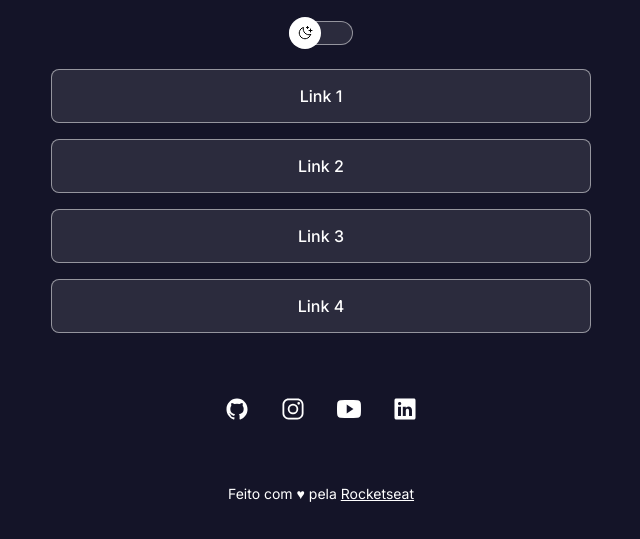
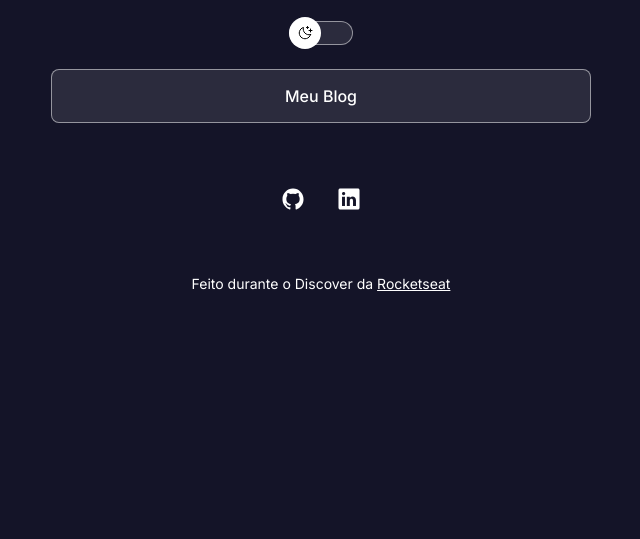
Before and after one commit to GMNDS/DevLinks, a plain HTML site: page index.html in a window 1280 px wide. Shown: the part 251-790 px from the top of the page, without its empty margins (319-959 px from the left). Drawn offline with nearby package versions, Linux system fonts and the light colour scheme.

Commit message:
ajustes no html e README

```diff
--- a/index.html
+++ b/index.html
@@ -27,9 +27,11 @@
       </div>
       <ul>
         <li>
-          <a href="#" target="_blank" class="link">Link 1</a>
+          <a href="https://gmnds.com/#" target="_blank" class="link"
+            >Meu Blog</a
+          >
         </li>
-        <li>
+        <!-- <li>
           <a href="#" target="_blank" class="link">Link 2</a>
         </li>
         <li>
@@ -37,21 +39,22 @@
         </li>
         <li>
           <a href="#" target="_blank" class="link">Link 4</a>
-        </li>
+        </li> -->
       </ul>
       <div id="social-links">
-        <a href="#" target="_blank"><ion-icon name="logo-github"></ion-icon></a>
-        <a href="#" target="_blank"
-          ><ion-icon name="logo-instagram"></ion-icon
+        <a href="https://github.com/GMNDS" target="_blank"
+          ><ion-icon name="logo-github"></ion-icon
         ></a>
-        <a href="#" target="_blank"
-          ><ion-icon name="logo-youtube"></ion-icon
-        ></a>
-        <a href="#" target="_blank"
+        <a
+          href="https://www.linkedin.com/in/gabriel-m-15494b117/"
+          target="_blank"
           ><ion-icon name="logo-linkedin"></ion-icon
         ></a>
       </div>
-      <footer>Feito com ♥ pela <a href="">Rocketseat</a></footer>
+      <footer>
+        Feito durante o Discover da
+        <a href="https://app.rocketseat.com.br">Rocketseat</a>
+      </footer>
     </div>
     <script
       type="module"
--- a/style.css
+++ b/style.css
@@ -30,7 +30,7 @@
   --surface-color: rgba(0, 0, 0, 0.05);
   --profile-color: rgba(0, 0, 0, 0.1);
   --surface-color-hover: rgba(0, 0, 0, 0.02);
-  --highlight-color: rgba(0, 0, 0, 0.1);
+  --highlight-color: rgba(1, 0, 0, 0.1);
   --switch-bg-url: url(./assets/Sun.svg);
 }
 
```
Also changed, not shown: 1 other file.
